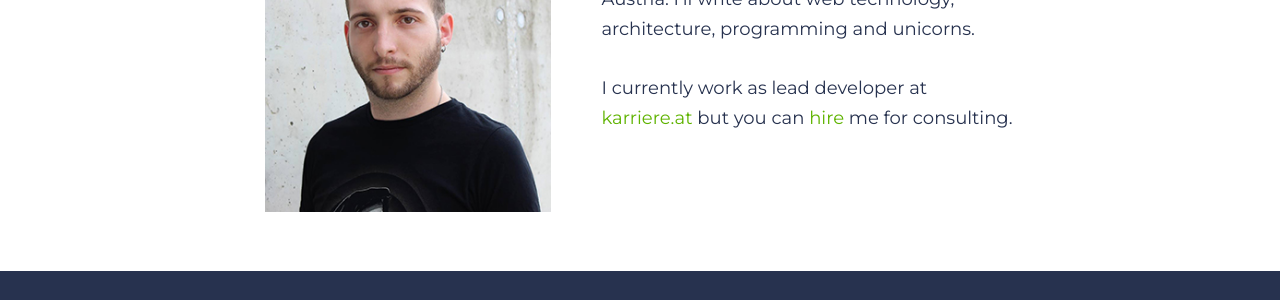
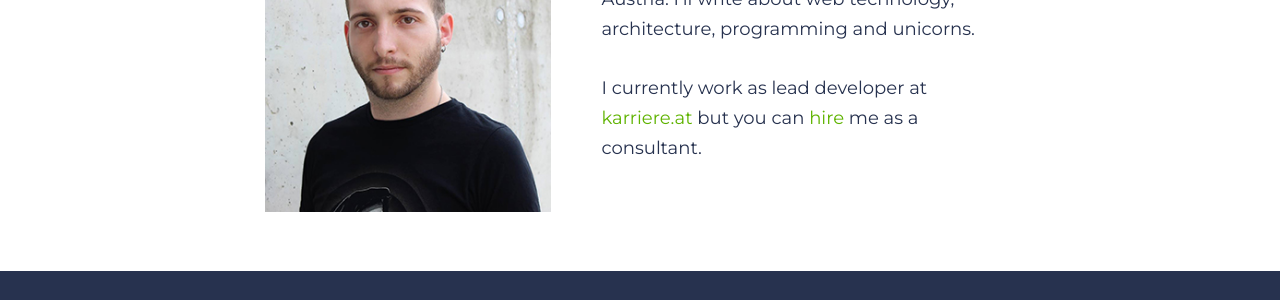
Before and after one commit to mrowdy/slemgrim.github.io, a Jekyll site: the page built from index.html, in a window 1280 px wide. Shown: the part 1067-1367 px from the top of the page. Built offline with Jekyll 4.4.1, drawn with Linux system fonts in a browser that asks for light colours; a script that is not in the unit is left out.

Commit message:
minor changes

```diff
--- a/_includes/author.html
+++ b/_includes/author.html
@@ -9,6 +9,9 @@
     {% endif %}
 
     <p class="author_hire">
-        I currently work as lead developer at <a itemprop="worksFor" target="_blank" href="{{site.data.author.company.uri}}"><span itemscope itemtype="http://schema.org/Organization">{{site.data.author.company.name}}</span></a> but you can <a href='mailto:{{site.data.author.hire}}'>hire</a> me for consulting.
+        I currently work as lead developer at
+        <a itemprop="worksFor" target="_blank" href="{{site.data.author.company.uri}}">
+            <span itemscope itemtype="http://schema.org/Organization">{{site.data.author.company.name}}</span>
+        </a> but you can <a href='mailto:{{site.data.author.hire}}'>hire</a> me as a consultant.
     </p>
 </div>
```
Also changed, not shown: imprint.md (+1 -1 lines).
